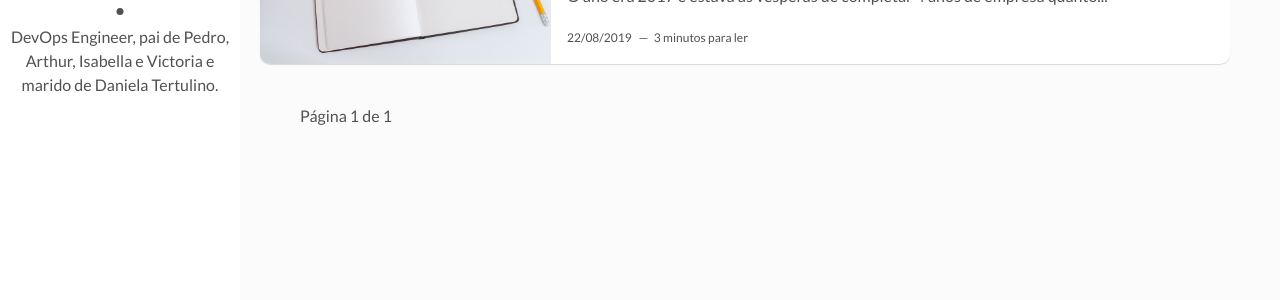
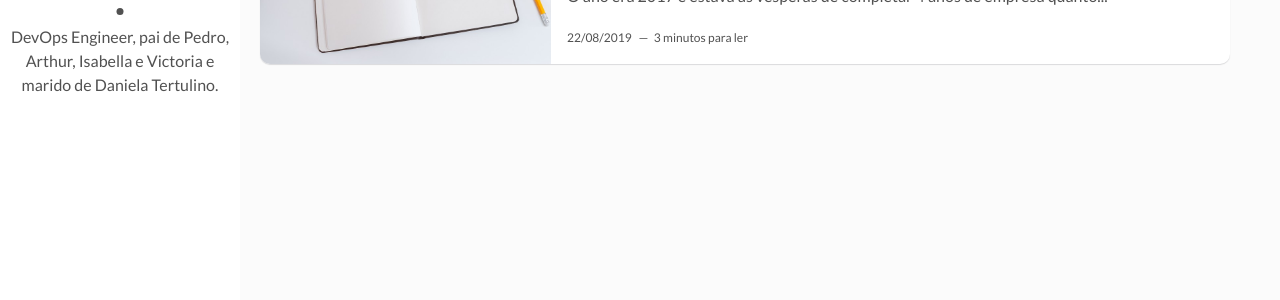
Before and after one commit to klebertertulino/klebertertulino.github.io, a Jekyll site: the page built from index.html, in a window 1280 px wide. Shown: the part 154-454 px from the top of the page. Built offline with Jekyll 4.4.1, drawn with Linux system fonts in a browser that asks for light colours; the list of posts is cut into pages by our own code.

Commit message:
More fixes

```diff
--- a/_includes/pagination.html
+++ b/_includes/pagination.html
@@ -9,7 +9,7 @@
         {% endif %}
       {% endif %}
 
-      {% if paginator.total_pages == 1 %}
+      {% if paginator.total_pages > 1 %}
       <p><span class="page-number">Página {{paginator.page}} de {{paginator.total_pages}}</span></p>
       {% endif %}
 
```
Also changed, not shown: 1 other file.
